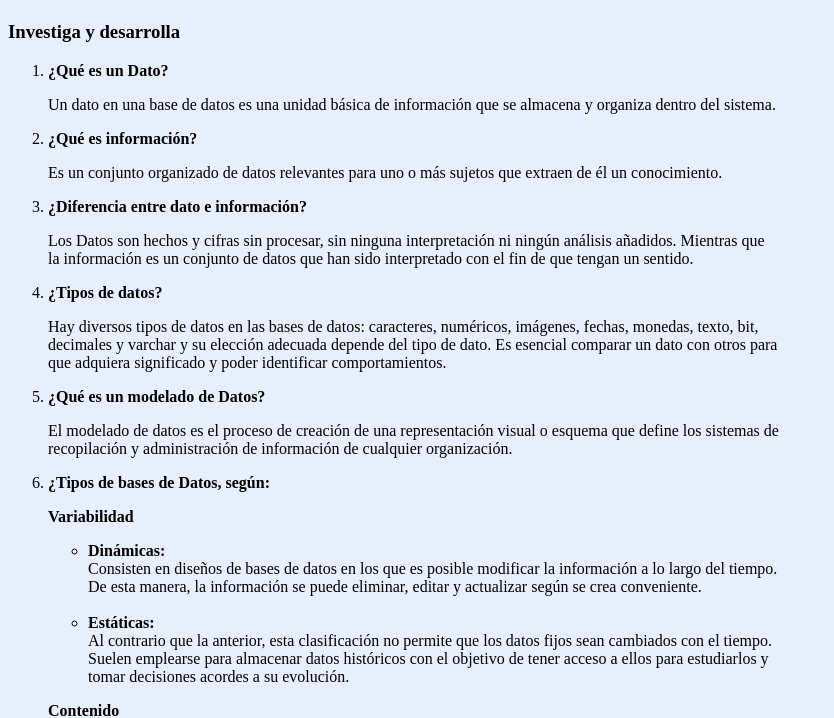
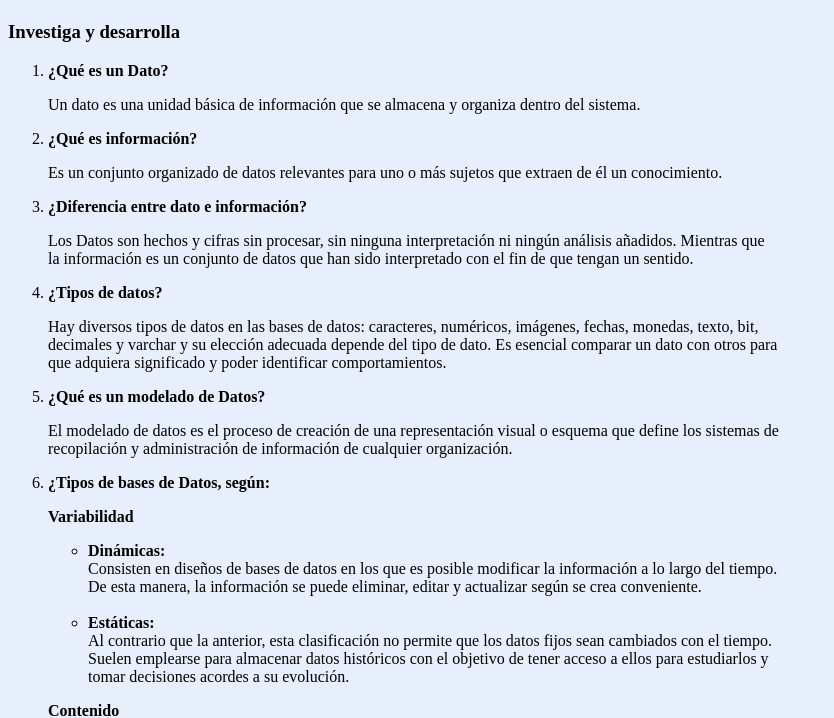
Before and after one commit to BRITO19/Modelo-3-Actividad-1-Conceptos-BD, a plain HTML site: page index.html in a window 1280 px wide. Shown: the part 85-803 px from the top of the page, without its empty margins (0-834 px from the left). Drawn offline with Linux system fonts and the light colour scheme.

Commit message:
Update index.html

```diff
--- a/index.html
+++ b/index.html
@@ -13,7 +13,7 @@
 
     <ol>
         <li ><strong>¿Qué es un Dato?</strong> </li>
-        <p>Un dato en una base de datos es una unidad básica de
+        <p>Un dato es una unidad básica de
             información que se almacena y organiza dentro del sistema.</p>
 
         <li><strong>¿Qué es información?</strong></li>
```
